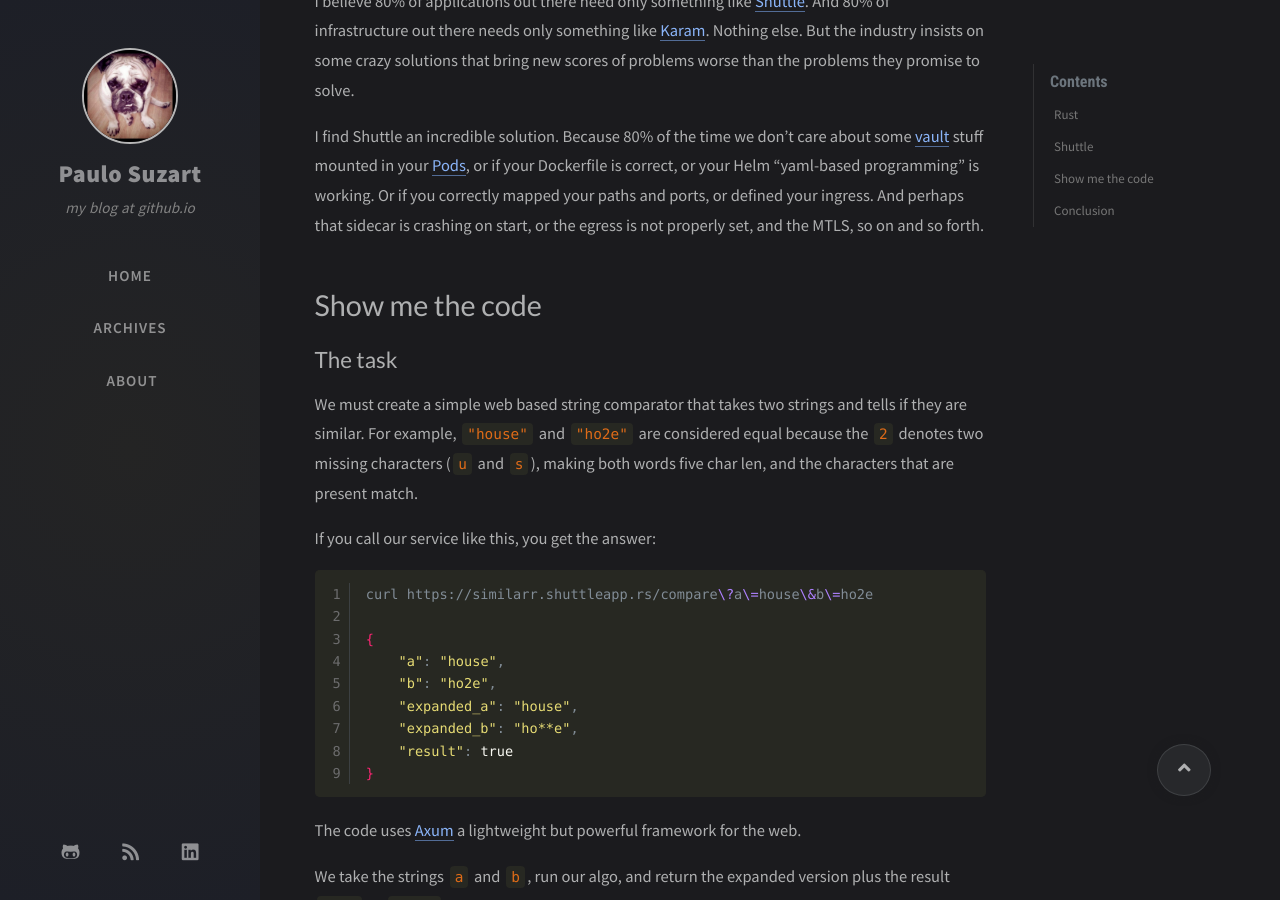
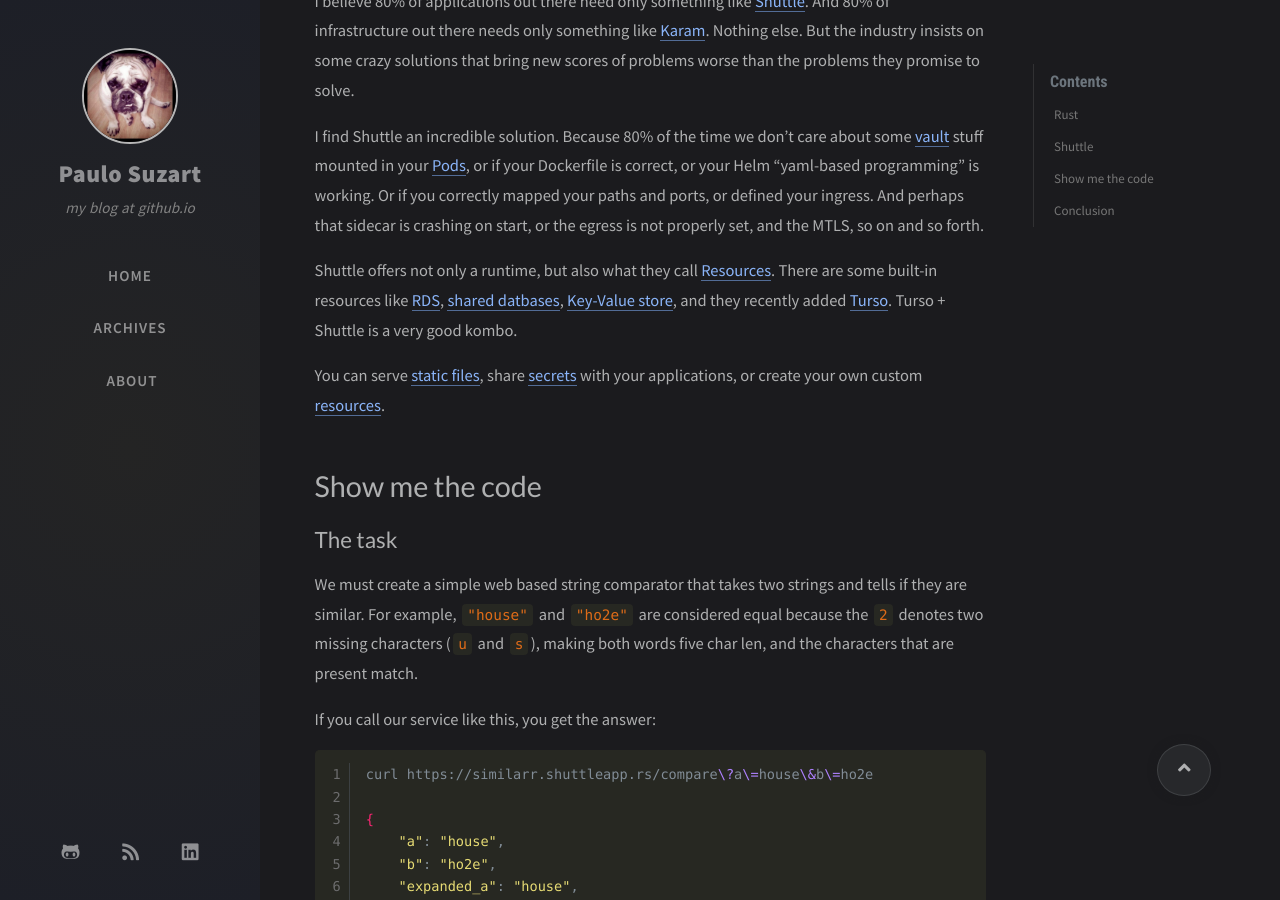
Before and after one commit to paulosuzart/paulosuzart.github.io, a Jekyll site: the page built from _posts/2023-11-17-rust-and-shuttle.md, in a window 1280 px wide and 900 px high, scrolled down 1674 px. Built offline with Jekyll 4.4.1, drawn with Linux system fonts in a browser that asks for light colours; nearby versions of some CDN libraries; comment, search, counter and statistics services are not loaded.

Commit message:
Bit more props to shuttle

```diff
--- a/_posts/2023-11-17-rust-and-shuttle.md
+++ b/_posts/2023-11-17-rust-and-shuttle.md
@@ -44,6 +44,10 @@
 I believe 80% of applications out there need only something like [Shuttle](https://www.shuttle.rs/). And 80% of infrastructure out there needs only something like [Karam](https://kamal-deploy.org/). Nothing else. But the industry insists on some crazy solutions that bring new scores of problems worse than the problems they promise to solve.
 
 I find Shuttle an incredible solution. Because 80% of the time we don't care about some [vault](https://www.vaultproject.io/) stuff mounted in your [Pods](https://kubernetes.io/docs/concepts/workloads/pods/), or if your Dockerfile is correct, or your Helm "yaml-based programming" is working. Or if you correctly mapped your paths and ports, or defined your ingress. And perhaps that sidecar is crashing on start, or the egress is not properly set, and the MTLS, so on and so forth.
+
+Shuttle offers not only a runtime, but also what they call [Resources](https://docs.shuttle.rs/resources/overview). There are some built-in resources like [RDS](https://docs.shuttle.rs/resources/shuttle-aws-rds), [shared datbases](https://docs.shuttle.rs/resources/shuttle-shared-db), [Key-Value store](https://docs.shuttle.rs/resources/shuttle-persist), and they recently added [Turso](https://docs.shuttle.rs/resources/shuttle-turso). Turso + Shuttle is a very good kombo.
+
+You can serve [static files](https://docs.shuttle.rs/resources/shuttle-static-folder), share [secrets](https://docs.shuttle.rs/resources/shuttle-secrets) with your applications, or create your own custom [resources](https://docs.shuttle.rs/resources/custom-resources).
 
 # Show me the code
 
```
